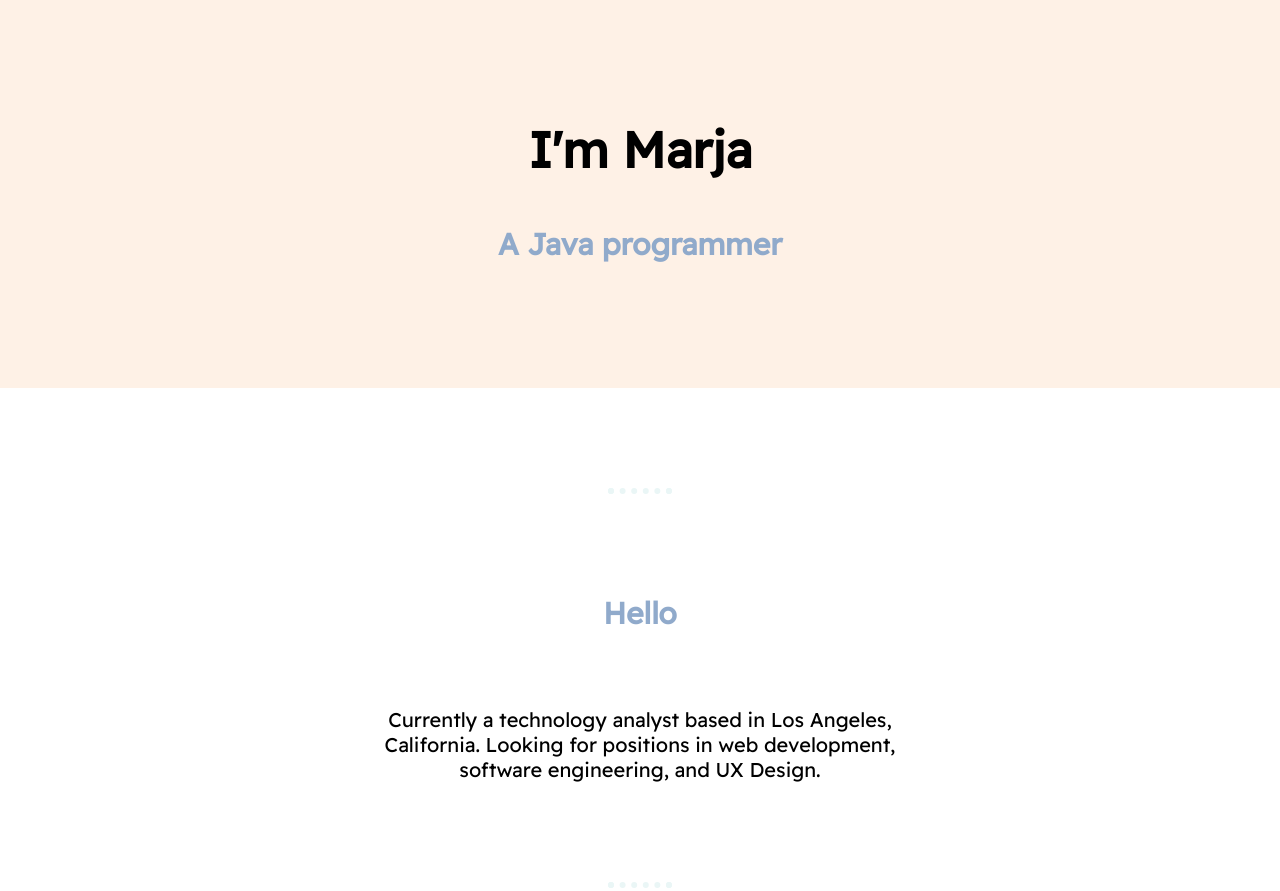
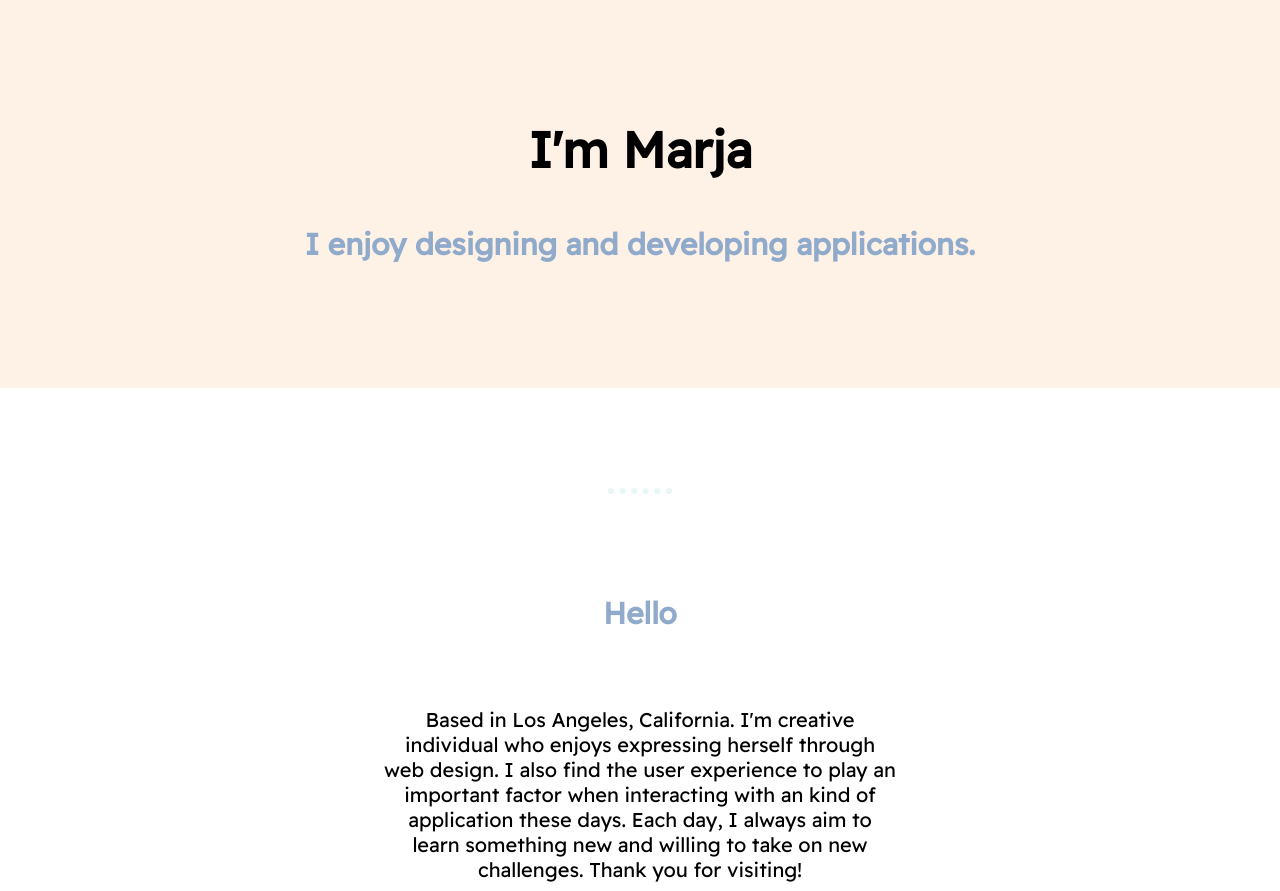
Before and after one commit to murrha/website, a plain HTML site: page index.html in a window 1280 px wide. Shown: the top 891 px of the page. Drawn offline with Linux system fonts and the light colour scheme.

Commit message:
changed my title and summary

```diff
--- a/index.html
+++ b/index.html
@@ -21,7 +21,7 @@
 
     <div class="top-container">
         <h1>I'm Marja</h1>
-        <h2>A Java programmer</h2>
+        <h2>I enjoy designing and developing applications.</h2>
     </div>
 
     <hr>
@@ -29,7 +29,7 @@
     <div class="middle-container">
         <div class="about-me">
             <h2>Hello</h2>
-            <p class="info">Currently a technology analyst based in Los Angeles, California. Looking for positions in web development, software engineering, and UX Design.</p>
+            <p class="info">Based in Los Angeles, California. I'm creative individual who enjoys expressing herself through web design. I also find the user experience to play an important factor when interacting with an kind of application these days. Each day, I always aim to learn something new and willing to take on new challenges. Thank you for visiting!</p>
         </div>
 
         <hr>
```
